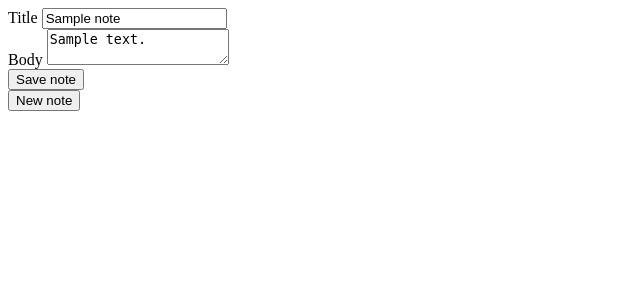
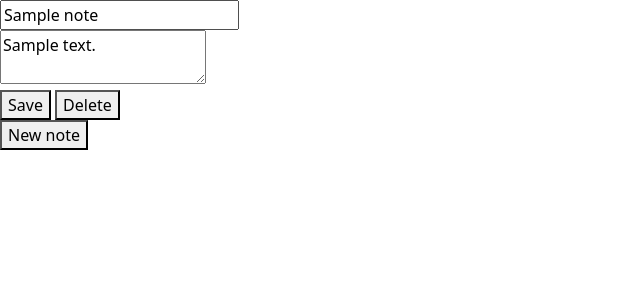
Before and after one commit to ndrygas/whiteboard-project, a Flask app: page /login in a window 1280 px wide. Shown: the top 300 px of the page, without its empty margins (0-640 px from the left). Run offline with Flask 2, Linux system fonts and the light colour scheme; the visitor is signed in with stand-in values (Sample User, id 1); tables that the repository leaves empty hold one stand-in row (values such as "Sample post").

Commit message:
completed delete note function and started on log out feature

```diff
--- a/crud.py
+++ b/crud.py
@@ -60,6 +60,8 @@ def update_note(note_id, title, body):
     note.title = title
     note.body = body
 
+
+
 # def check_login(username, password):
 #     """Verify username and password matches """
 
--- a/server.py
+++ b/server.py
@@ -48,11 +48,10 @@ def create_account():
 
 @app.route('/login', methods=["POST"])
 def log_in():
-    """Log in a user and redirect to their notes"""
+    """Log in a user and redirect to their notes."""
 
     username = request.form.get('username')
     password = request.form.get('password')
-
 
     user = crud.get_user_by_name(username)
     if not user or user.password != password:
@@ -64,15 +63,19 @@ def log_in():
         return redirect(f"/{user.username}")
 
 
-    # try:
-    #     if session[username] == password:
-    #         return render_template('note.html')
-    # except:
-    #     flash("Please enter valid credentials")
-    #     return redirect("/notes")
+@app.route('/logout', methods=["POST"])
+def log_out():
+    """Log out a user and redirect to log in screen."""
+
+    session["username"] = None
+
+    return redirect("/")
+
+
 
 @app.route('/<username>')
 def user_home(username):
+    """Display a user's homepage and all of their active notes."""
 
     username = session["username"]
     user = crud.get_user_by_name(username)
@@ -83,31 +86,10 @@ def user_home(username):
     return render_template('note.html', user=user, notes=notes)
 
 
-@app.route("/update-note", methods=["POST"])
-def update_note():
-
-
-    title = request.json.get("title")
-    body = request.json.get("body")
-    note_id = request.json.get("id")
-    print(note_id)
-    username = session["username"]
-    user = crud.get_user_by_name(username)
-    note = crud.get_note_by_id(note_id)
-
-    crud.update_note(note.note_id, title, body)
-    db.session.commit()
-
-    # return redirect(f"/{user.username}")
-    # return jsonify("note saved")
-    return {
-        "success": True,
-        "status": f"Note Saved"}
-
 @app.route("/new-note", methods=["POST"])
 def new_note():
+    """Create a new note in a user's profile."""
 
-    # title = request.form.get("title")
     username = session["username"]
     print(username)
     user = crud.get_user_by_name(username)
@@ -120,6 +102,32 @@ def new_note():
     return redirect(f"/{user.username}")
 
 
+@app.route("/update-note", methods=["POST"])
+def update_note():
+    """Save a user's progress on a note."""
+
+    title = request.json.get("title")
+    body = request.json.get("body")
+    note_id = request.json.get("id")
+
+    note = crud.get_note_by_id(note_id)
+    crud.update_note(note.note_id, title, body)
+    db.session.commit()
+
+    return {"status": f"Note Saved"}
+
+
+@app.route("/delete-note", methods=["POST"])
+def delete_note():
+    """Delete a user's note."""
+
+    note_id = request.json.get("id")
+    note = crud.get_note_by_id(note_id)
+    db.session.delete(note)
+    db.session.commit()
+
+    return {"status": f"Note Deleted"}
+
 
 if __name__ == "__main__":
     connect_to_db(app)
--- a/static/whiteboard.js
+++ b/static/whiteboard.js
@@ -1,29 +1,15 @@
 'use strict';
 
-// const saveNote = document.querySelector("#save-note");
-
-// saveNote.addEventListener('click', (evt) => {
-//     evt.preventDefault();
-//     const id = document.querySelector("#id").value;
-//     const title = document.querySelector("#title").value;
-//     const body = document.querySelector("#body").innerHTML;
-//     console.log(id, title, body);
-
-//     fetch('/update-note')
-//     .then((response) => response.text())
-//     .then((info) => {
-//         const nInfo = JSON.parse(info);
-//         console.log(nInfo);
-//     });
-// });
 const allNotes = document.querySelectorAll("#note-forms form")
 for (const noteForm of allNotes) {
 
-    noteForm.addEventListener('submit', (evt) => {
+    const noteId = noteForm.id;
+    console.log(noteId);
+    const saveBtn = document.querySelector(`#save-note${noteId}`);
+    const delBtn = document.querySelector(`#delete-note${noteId}`);
+
+    saveBtn.addEventListener('click', (evt) => {
         evt.preventDefault();
-        const noteId = evt.target.id;
-        // const id = document.querySelector("#note-id").value;
-        // console.log(id)
 
         const formInputs = {
           id: noteId,
@@ -45,29 +31,23 @@ for (const noteForm of allNotes) {
           });
       });
 
+      delBtn.addEventListener('click', (evt) => {
+        evt.preventDefault();
+
+        const formInputs = {id: noteId};
+        console.log(formInputs)
+
+        fetch('/delete-note', {
+          method: 'POST',
+          body: JSON.stringify(formInputs),
+          headers: {
+            'Content-Type': 'application/json',
+          },
+        })
+          .then((response) => response.json())
+          .then((responseJson) => {
+            alert(responseJson.status);
+          });
+      });
+
 }
-// document.querySelector('form').addEventListener('submit', (evt) => {
-//     evt.preventDefault();
-//     console.log(evt.target)
-//     // const id = document.querySelector("#note-id").value;
-//     // console.log(id)
-
-//     const formInputs = {
-//       id: document.querySelector("#note-id").value,
-//       title: document.querySelector("#n-title").value,
-//       body: document.querySelector("#n-body").innerHTML,
-//     };
-//     console.log(formInputs)
-
-//     fetch('/update-note', {
-//       method: 'POST',
-//       body: JSON.stringify(formInputs),
-//       headers: {
-//         'Content-Type': 'application/json',
-//       },
-//     })
-//       .then((response) => response.json())
-//       .then((responseJson) => {
-//         alert(responseJson.status);
-//       });
-//   });
--- a/templates/base.html
+++ b/templates/base.html
@@ -1,12 +1,12 @@
 <!doctype html>
-<html>
+<html lang="en">
   <head>
     <meta charset="utf-8">
-    <meta name="viewport" content="width=device-width">
+    <meta name="viewport" content="width=device-width, initial-scale=1">
     <title>
       {% block title %}{% endblock %}
     </title>
-
+    <link href="https://cdn.jsdelivr.net/npm/bootstrap@5.3.0-alpha3/dist/css/bootstrap.min.css" rel="stylesheet" integrity="sha384-KK94CHFLLe+nY2dmCWGMq91rCGa5gtU4mk92HdvYe+M/SXH301p5ILy+dN9+nJOZ" crossorigin="anonymous">
     {% block head %}{% endblock %}
   </head>
   <body>
@@ -21,6 +21,6 @@
     {% block after_body %}{% endblock %}
 
 
-
+    <script src="https://cdn.jsdelivr.net/npm/bootstrap@5.3.0-alpha3/dist/js/bootstrap.bundle.min.js" integrity="sha384-ENjdO4Dr2bkBIFxQpeoTz1HIcje39Wm4jDKdf19U8gI4ddQ3GYNS7NTKfAdVQSZe" crossorigin="anonymous"></script>
   </body>
 </html>
--- a/templates/note.html
+++ b/templates/note.html
@@ -5,39 +5,30 @@
 
   <div id="note-forms">
   {% for note in notes %}
-    <!-- <form> -->
     <form id="{{note.note_id}}" method="post">
       <div class="note-group">
-          <label for="n-title">Title</label>
+          <!-- <label for="n-title">Title</label> -->
           <input type="text" name="title" id="n-title{{note.note_id}}" value="{{note.title}}">
       </div>
       <div class="note-group">
-        <label for="n-body">Body</label>
+        <!-- <label for="n-body">Body</label> -->
         <textarea type="text" name="body" id="n-body{{note.note_id}}">{{note.body}}</textarea>
       </div>
       <div class="note-group">
-        <!-- <button id="save-note">Save note</button> -->
-        <input type="submit" value="Save note">
+        <button id="save-note{{note.note_id}}">Save</button>
+        <button id="delete-note{{note.note_id}}">Delete</button>
+        <!-- <input type="submit" value="Save note"> -->
 
       </div>
-      <!-- <div>
-        <input type="hidden" value="{{note.note_id}}" name="note-id" id="{{note.note_id}}">
-      </div>
-       -->
     </form>
     {% endfor %}
   </div>
     <form method="POST" action="/new-note">
       <div class="new-note">
-        <!-- <div class="note-group">
-          <label for="title">Title</label>
-          <input type="text" name="title" id="title">
-      </div> -->
         <button id="new-note">New note</button>
       </div>
     </form>
 
-    <!-- <a href="/new-note">New note</a> -->
   </p>
 </form>
 
```
